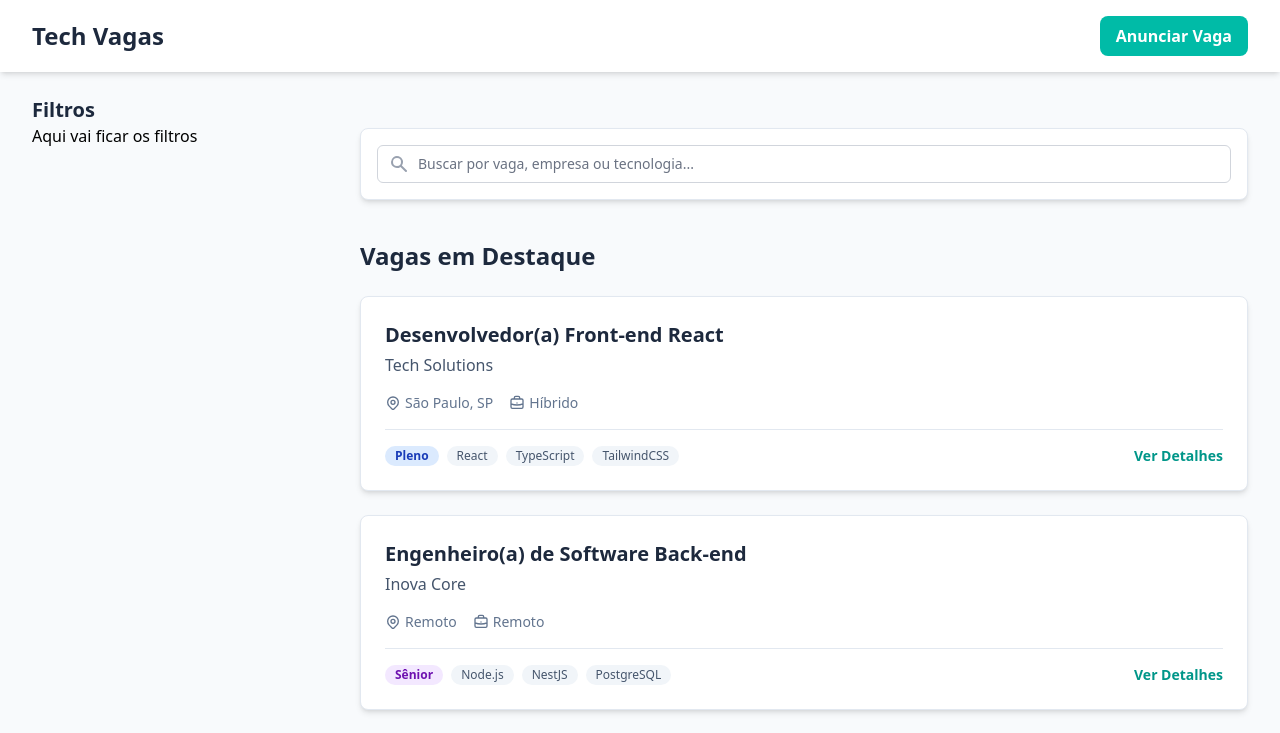
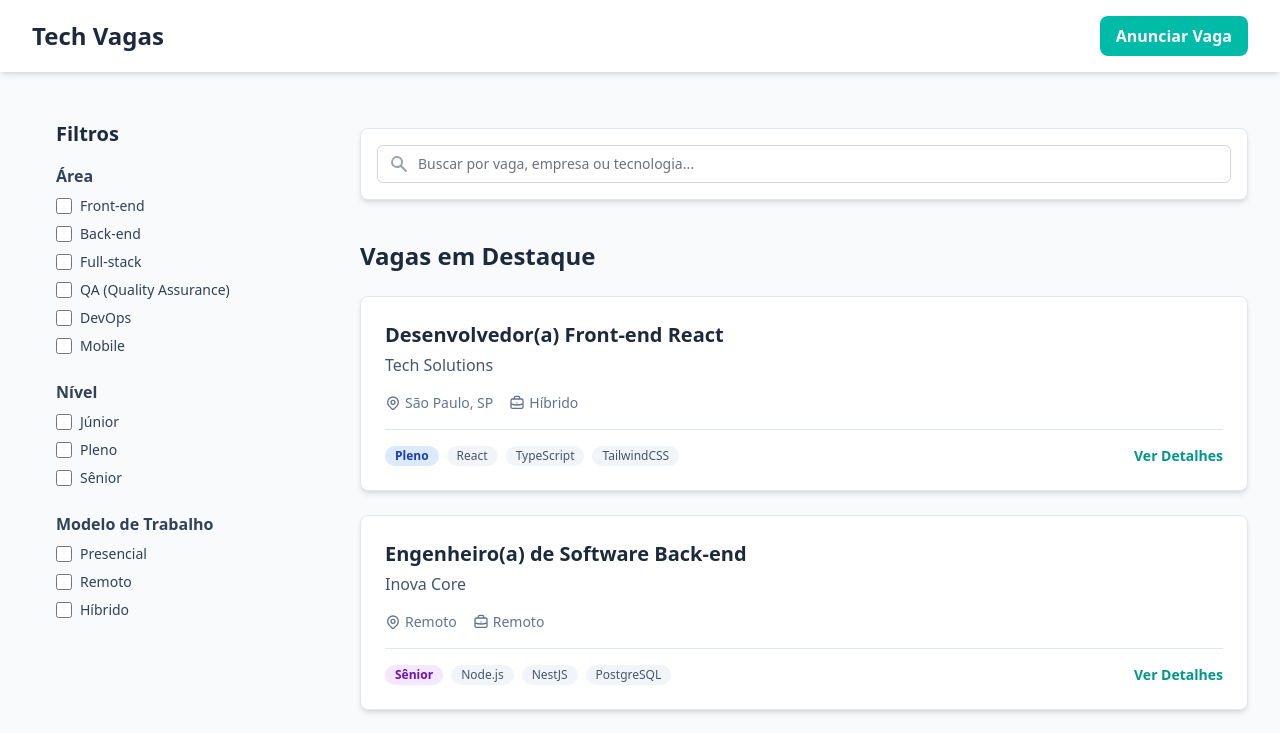
Before and after one commit to querensales/techVagas, a Next.js app: page / in a window 1280 px wide. Shown: the top 733 px of the page. Built offline with nearby package versions, Linux system fonts and the light colour scheme.

Commit message:
🚧 Filtros de busca
criando labels e inputs dos filtros de busca

```diff
--- /dev/null
+++ b/src/app/components/FilterSideBar/FilterSidebar.tsx
@@ -0,0 +1,61 @@
+import React from "react";
+
+const FilterSections = [
+    {
+        title: "Área",
+        options: [
+            { value: "front-end", label: "Front-end" },
+            { value: "back-end", label: "Back-end" },
+            { value: "full-stack", label: "Full-stack" },
+            { value: "QA", label: "QA (Quality Assurance)" },
+            { value: "devops", label: "DevOps" },
+            { value: "mobile", label: "Mobile" },
+        ],
+    },
+    {
+        title: "Nível",
+        options: [
+            { value: "junior", label: "Júnior" },
+            { value: "pleno", label: "Pleno" },
+            { value: "senior", label: "Sênior" },
+        ],
+    },
+    {
+        title: "Modelo de Trabalho",
+        options: [
+            { value: "presencial", label: "Presencial" },
+            { value: "remoto", label: "Remoto" },
+            { value: "hibrido", label: "Híbrido" },
+        ],
+    },
+];
+
+
+export default function FilterSidebar(){
+    return(
+        <div className=" p-6 ">
+            <h2 className="text-xl font-bold text-slate-800 mb-4">Filtros</h2>
+            {FilterSections.map((section) => (
+                <div key={section.title} className="mb-6">
+                    <h3 className="font-semibold text-slate-700 mb-2">{section.title}</h3>
+                    <div className="space-y-2">
+                        {section.options.map((option) => (
+                            <div key={option.value} className="flex items-center">
+                                <input
+                                    type="checkbox"
+                                    id={option.value}
+                                    className="h-4 w-4 rounded border-gray-300 text-teal-600 focus:ring-teal-500"
+                                />
+                                <label htmlFor={option.value} className="ml-2 block text-sm text-slate-700">
+                                    {option.label}
+                                </label>
+                            </div>
+                        ))}
+                    </div>
+                </div>
+            ))}
+        </div>
+
+
+    )
+}
--- a/src/app/page.tsx
+++ b/src/app/page.tsx
@@ -3,6 +3,7 @@ import { useState } from 'react';
 import Header from './components/Header/header';
 import JobModal from './components/Header/JobModal/JobModal';
 import JobList from './components/JobList/JobList';
+import FilterSidebar from './components/FilterSideBar/FilterSidebar';
 
 export default function Home() {
   const [isModalOpen, setIsModalOpen] = useState(false);
@@ -20,8 +21,7 @@ export default function Home() {
       <main className="max-w-7xl mx-auto py-6 sm:px-6 lg:px-8">
         <div className="gap-8 flex">
           <div className="w-1/4">
-            <h2 className="text-xl font-bold text-slate-800">Filtros</h2>
-            <p>Aqui vai ficar os filtros</p>
+            <FilterSidebar />
           </div>
           <div className="w-3/4"><JobList /></div>
         </div>
```
Also changed, not shown: src/app/components/Header/JobModal/JobModal.tsx (+9 -1 lines).
